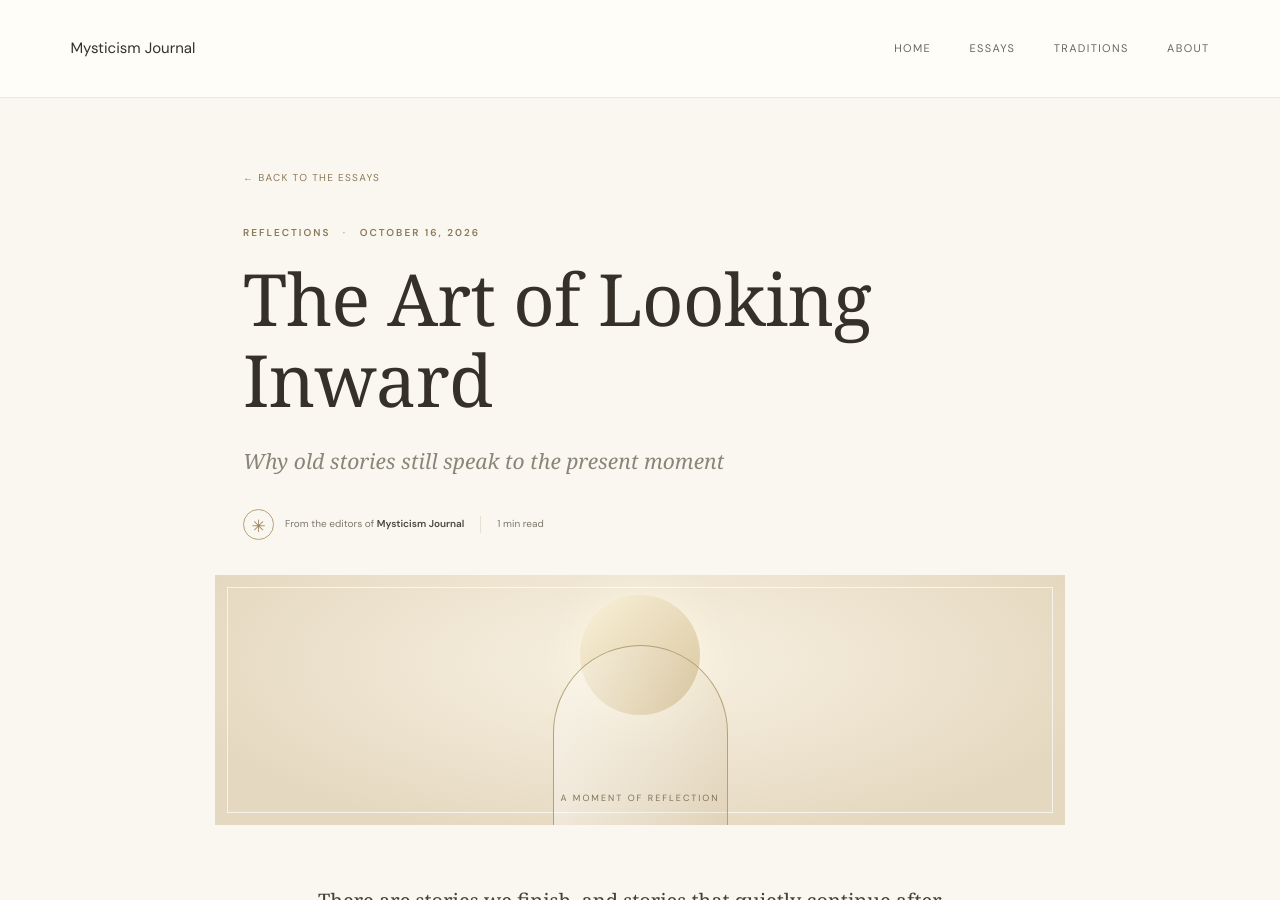
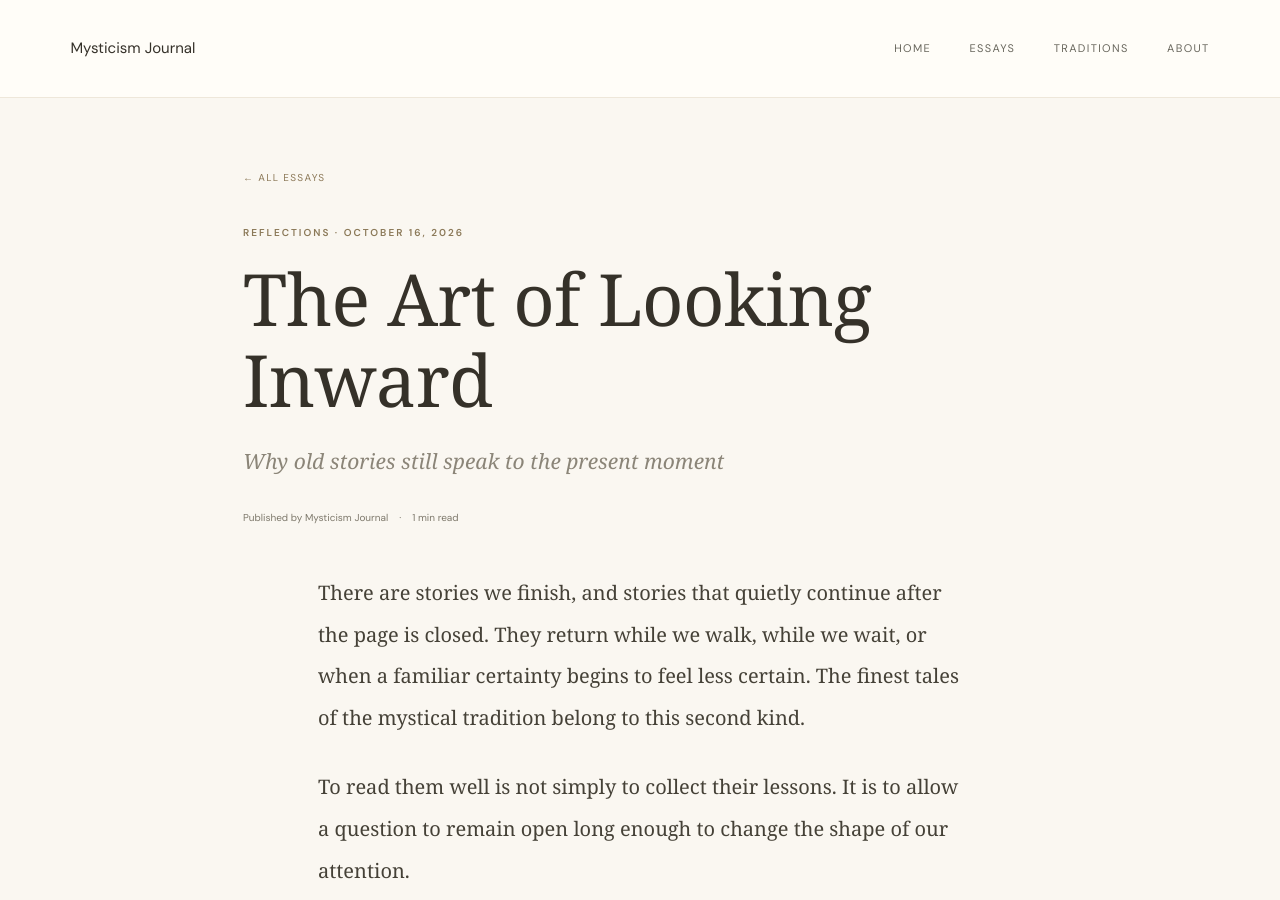
Before and after one commit to newton300/mysticism-journal, a Jekyll site: the page built from _posts/2026-10-16-welcome-to-the-inner-life.md, in a window 1280 px wide and 900 px high. Built offline with Jekyll 4.4.1, drawn with Linux system fonts in a browser that asks for light colours; some web fonts are replaced; some of the changed text lies outside the part shown.

Commit message:
Simplify essay template and remove logo-like decorative marks

```diff
--- a/_layouts/post.html
+++ b/_layouts/post.html
@@ -3,13 +3,15 @@ layout: default
 ---
 <article class="post-page">
   <header class="post-header">
-    <a class="back-link" href="{{ '/essays/' | relative_url }}">← Back to the essays</a>
-    <p class="eyebrow">{{ page.category | default: "Reflections" }} <span class="meta-dot">·</span> {{ page.date | date: "%B %d, %Y" }}</p>
+    <a class="back-link" href="{{ '/essays/' | relative_url }}">← All essays</a>
+    <p class="eyebrow">{{ page.category | default: "Reflections" }} <span>·</span> {{ page.date | date: "%B %d, %Y" }}</p>
     <h1>{{ page.title | escape }}</h1>
     {% if page.subtitle %}<p class="post-subtitle">{{ page.subtitle }}</p>{% endif %}
-    <div class="post-byline"><span class="byline-seal" aria-hidden="true">✳</span><span>From the editors of <strong>Mysticism Journal</strong></span><span class="byline-divider"></span><span>{{ content | number_of_words | divided_by: 220 | at_least: 1 }} min read</span></div>
+    <p class="post-byline">Published by Mysticism Journal <span>·</span> {{ content | number_of_words | divided_by: 220 | at_least: 1 }} min read</p>
   </header>
-  <div class="post-art" aria-hidden="true"><span class="post-art-sun"></span><span class="post-art-arch"></span><span class="post-art-caption">A moment of reflection</span></div>
   <div class="post-content">{{ content }}</div>
-  <footer class="post-end"><span aria-hidden="true">✳</span><p>May the story continue in you.</p><a class="text-link" href="{{ '/essays/' | relative_url }}">Explore more essays <span aria-hidden="true">→</span></a></footer>
+  <footer class="post-end">
+    <p>Continue exploring the journal.</p>
+    <a class="text-link" href="{{ '/essays/' | relative_url }}">More essays <span aria-hidden="true">→</span></a>
+  </footer>
 </article>
```
